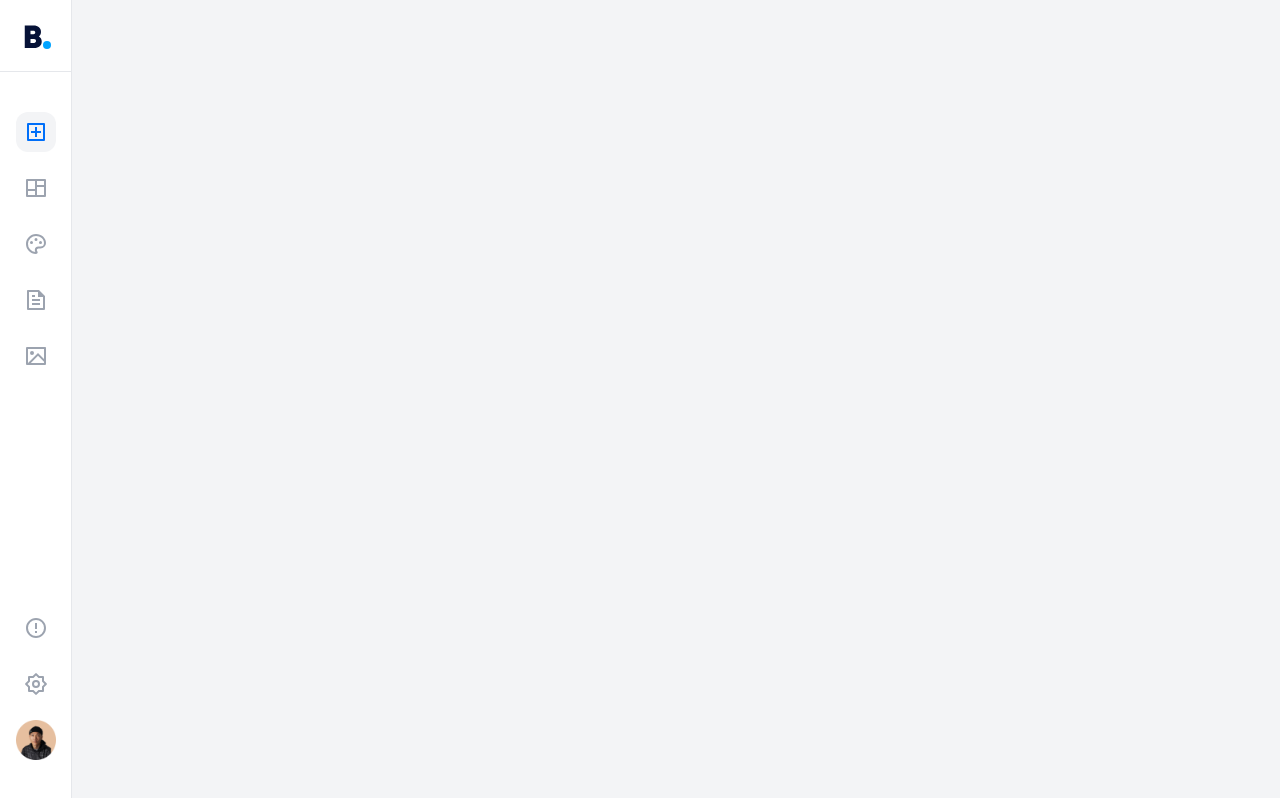
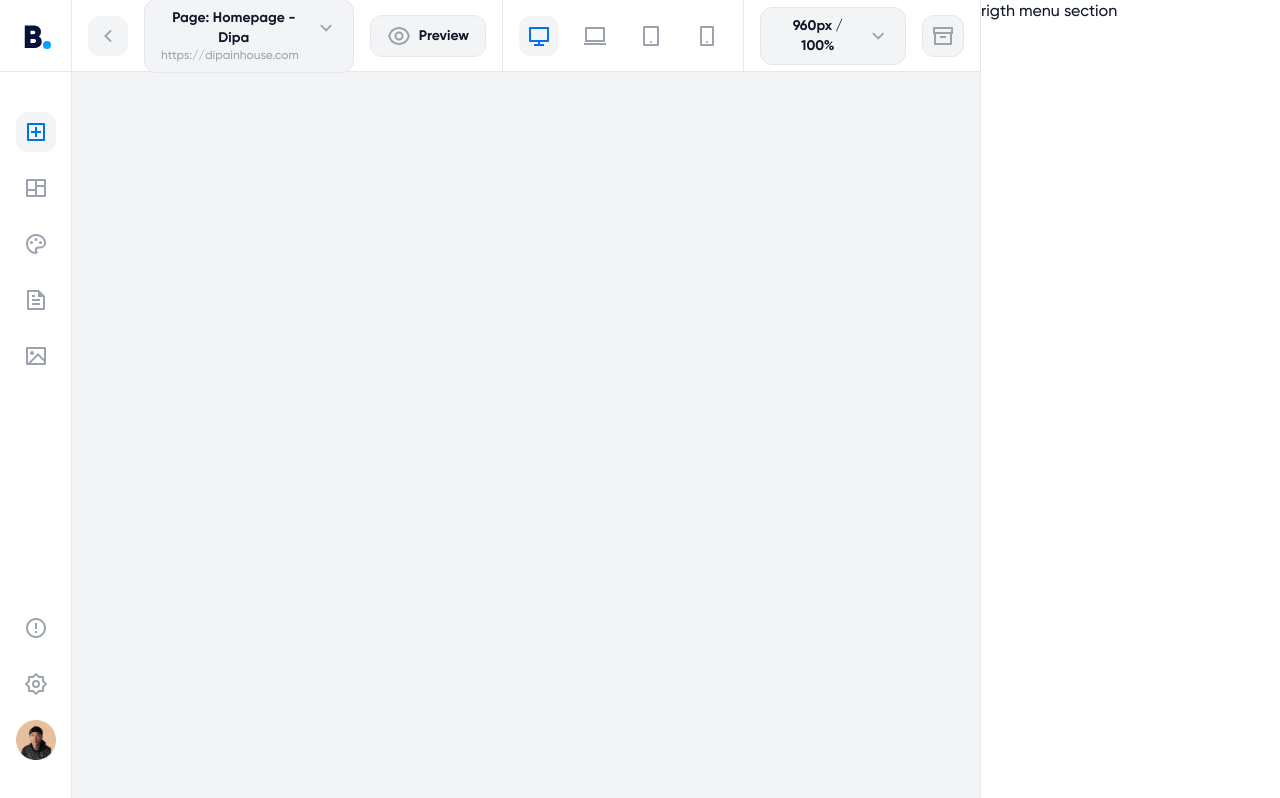
Before and after one commit to fajarfadillahh/static-website-builder-react-tailwind, a React (Vite) app: page / in a window 1280 px wide. Built offline with nearby package versions, Linux system fonts and the light colour scheme.

Commit message:
navbar section

```diff
--- a/src/App.jsx
+++ b/src/App.jsx
@@ -6,6 +6,14 @@ import {
   RiImageLine,
   RiErrorWarningLine,
   RiSettings2Line,
+  RiArrowLeftSLine,
+  RiArrowDownSLine,
+  RiEyeLine,
+  RiComputerLine,
+  RiMacbookLine,
+  RiTabletLine,
+  RiSmartphoneLine,
+  RiArchiveLine,
 } from "react-icons/ri";
 import { ReactComponent as LogoIcon } from "./assets/images/logo.svg";
 import AvatarProfile from "./assets/images/avatar.png";
@@ -22,12 +30,12 @@ export default function App() {
         </div>
 
         <div className="flex h-full flex-col justify-between py-10">
-          <div className="flex flex-col items-center gap-y-4">
+          <div className="flex flex-col items-center gap-4">
             <a
               href="#"
               className="group relative rounded-xl bg-gray-100 p-2 text-blue-600 hover:bg-gray-50"
             >
-              <RiAddBoxLine className="h-6 w-6 stroke-current" />
+              <RiAddBoxLine className="h-6 w-6" />
               <Tooltip>
                 Add elements <span className="text-gray-400">(A)</span>
               </Tooltip>
@@ -37,7 +45,7 @@ export default function App() {
               href="#"
               className="group relative rounded-xl p-2 text-gray-400 hover:bg-gray-100"
             >
-              <RiLayoutMasonryLine className="h-6 w-6 stroke-current" />
+              <RiLayoutMasonryLine className="h-6 w-6" />
               <Tooltip>
                 Layouts <span className="text-gray-400">(L)</span>
               </Tooltip>
@@ -47,7 +55,7 @@ export default function App() {
               href="#"
               className="group relative rounded-xl p-2 text-gray-400 hover:bg-gray-100"
             >
-              <RiPaletteLine className="h-6 w-6 stroke-current" />
+              <RiPaletteLine className="h-6 w-6" />
               <Tooltip>
                 Themes <span className="text-gray-400">(T)</span>
               </Tooltip>
@@ -57,7 +65,7 @@ export default function App() {
               href="#"
               className="group relative rounded-xl p-2 text-gray-400 hover:bg-gray-100"
             >
-              <RiFileTextLine className="h-6 w-6 stroke-current" />
+              <RiFileTextLine className="h-6 w-6" />
               <Tooltip>
                 Assets <span className="text-gray-400">(E)</span>
               </Tooltip>
@@ -67,19 +75,19 @@ export default function App() {
               href="#"
               className="group relative rounded-xl p-2 text-gray-400 hover:bg-gray-100"
             >
-              <RiImageLine className="h-6 w-6 stroke-current" />
+              <RiImageLine className="h-6 w-6" />
               <Tooltip>
                 Images <span className="text-gray-400">(I)</span>
               </Tooltip>
             </a>
           </div>
 
-          <div className="flex flex-col items-center gap-y-4">
+          <div className="flex flex-col items-center gap-4">
             <a
               href="#"
               className="group relative rounded-xl p-2 text-gray-400 hover:bg-gray-100"
             >
-              <RiErrorWarningLine className="h-6 w-6 stroke-current" />
+              <RiErrorWarningLine className="h-6 w-6" />
               <Tooltip>
                 Helps <span className="text-gray-400">(Alt+H)</span>
               </Tooltip>
@@ -89,7 +97,7 @@ export default function App() {
               href="#"
               className="group relative rounded-xl p-2 text-gray-400 hover:bg-gray-100"
             >
-              <RiSettings2Line className="h-6 w-6 stroke-current" />
+              <RiSettings2Line className="h-6 w-6" />
               <Tooltip>
                 Settings <span className="text-gray-400">(Alt+S)</span>
               </Tooltip>
@@ -105,6 +113,76 @@ export default function App() {
           </div>
         </div>
       </div>
+
+      <div className="flex h-screen flex-1 flex-col">
+        {/* ===== NAVBAR SECTION ===== */}
+        <header className="flex h-18 items-center justify-center gap-4 border-b border-gray-200 bg-white px-4">
+          <div className="flex items-center gap-4">
+            <button className="flex items-center justify-center rounded-xl bg-gray-100 p-2">
+              <RiArrowLeftSLine className="h-6 w-6 text-gray-400" />
+            </button>
+
+            <button className="flex flex-col rounded-xl border border-gray-200 bg-gray-100 py-2 px-4">
+              <div className="flex items-center gap-2">
+                <span className="text-sm font-bold text-gray-900">
+                  Page: Homepage - Dipa
+                </span>
+                <RiArrowDownSLine className="h-6 w-6 text-gray-400" />
+              </div>
+              <div className="text-xs text-gray-400">
+                https://dipainhouse.com
+              </div>
+            </button>
+
+            <button className="flex items-center justify-center gap-2 rounded-xl border border-gray-200 bg-gray-100 py-2 px-4">
+              <RiEyeLine className="h-6 w-6 text-gray-400" />
+              <span className="text-sm font-bold leading-6 text-gray-900">
+                Preview
+              </span>
+            </button>
+          </div>
+
+          <div className="h-full w-px bg-gray-200"></div>
+
+          <div className="flex items-center gap-4">
+            <button className="rounded-xl bg-gray-100 p-2 hover:bg-gray-50">
+              <RiComputerLine className="h-6 w-6 text-blue-600" />
+            </button>
+
+            <button className="rounded-xl p-2 hover:bg-gray-100">
+              <RiMacbookLine className="h-6 w-6 text-gray-400" />
+            </button>
+
+            <button className="rounded-xl p-2 hover:bg-gray-100">
+              <RiTabletLine className="h-6 w-6 text-gray-400" />
+            </button>
+
+            <button className="rounded-xl p-2 hover:bg-gray-100">
+              <RiSmartphoneLine className="h-6 w-6 text-gray-400" />
+            </button>
+          </div>
+
+          <div className="h-full w-px bg-gray-200"></div>
+
+          <div className="flex items-center gap-4">
+            <button className="flex items-center justify-center gap-2 rounded-xl border border-gray-200 bg-gray-100 py-2 px-4">
+              <span className="text-sm font-bold text-gray-900">
+                960px / 100%
+              </span>
+              <RiArrowDownSLine className="h-6 w-6 text-gray-400" />
+            </button>
+
+            <button className="rounded-xl border border-gray-200 bg-gray-100 p-2">
+              <RiArchiveLine className="h-6 w-6 text-gray-400" />
+            </button>
+          </div>
+        </header>
+      </div>
+
+      {/* ===== RIGHT MENU SECTION ===== */}
+      <div className="flex h-screen w-[300px] flex-col border-l border-gray-200 bg-white">
+        rigth menu section
+      </div>
     </div>
   );
 }
```
